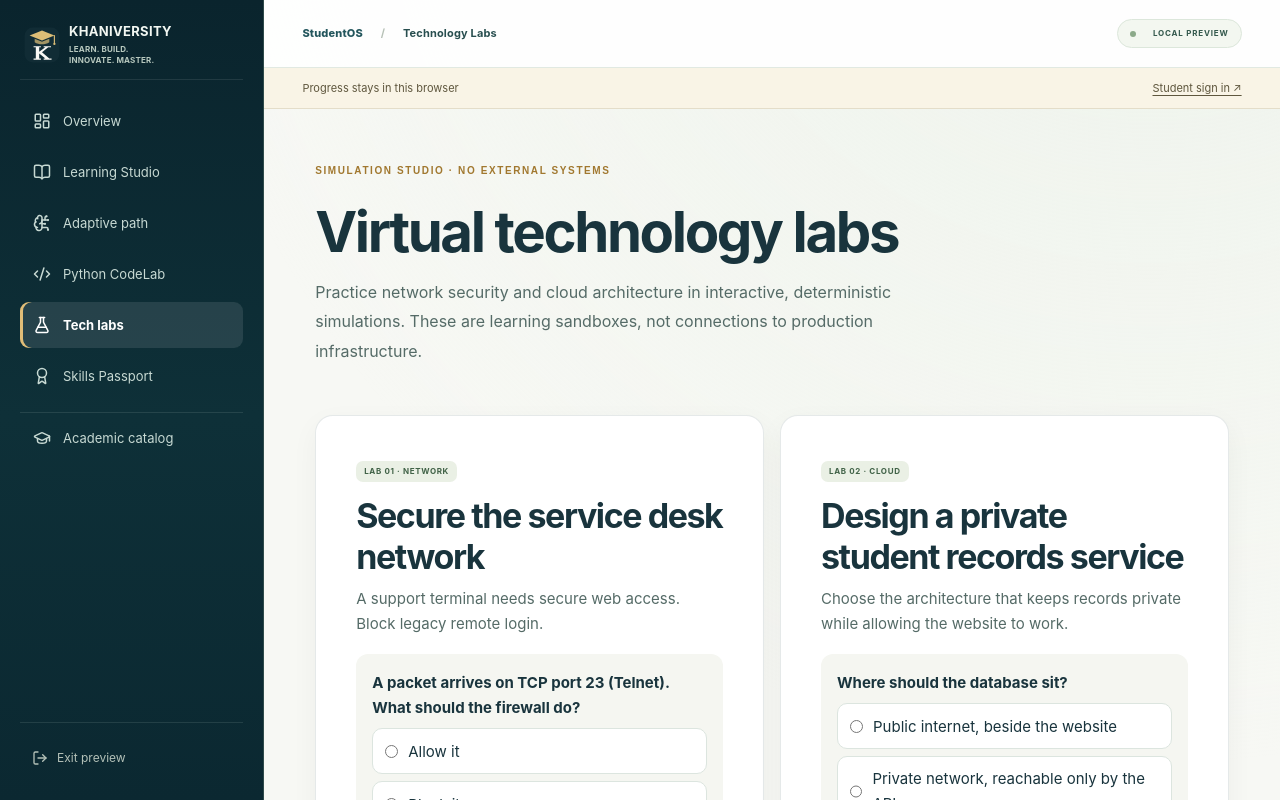
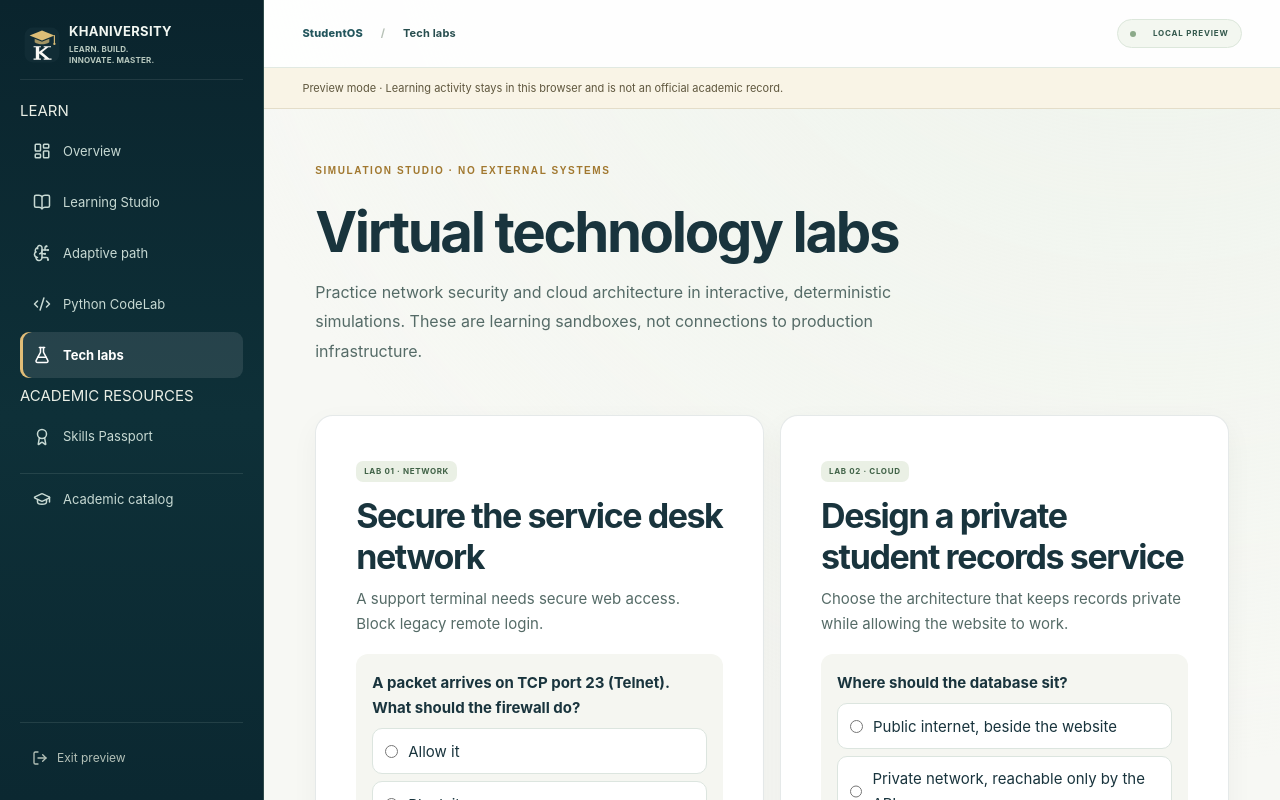
Before and after one commit to KuduKhan/khaniversity-platform, a Next.js app: page /preview/labs in a window 1280 px wide. Shown: the top 800 px of the page. Built offline with nearby package versions, Linux system fonts and the light colour scheme.

Commit message:
refactor(navigation): unify destinations, remove redundant controls, clarify workspace hierarchy

```diff
--- a/src/components/student-shell.tsx
+++ b/src/components/student-shell.tsx
@@ -26,74 +26,46 @@ export function StudentShell({
   staff?: boolean;
 }) {
   const base = preview ? "/preview" : "";
+  // A single route registry owns destination labels, icons, and active states.
+  const learningLinks = [
+    { key: "dashboard", label: "Overview", href: base + "/dashboard", icon: LayoutDashboard },
+    { key: "lesson", label: "Learning Studio", href: base + "/learn/cs101/computational-thinking", icon: BookOpen },
+    { key: "diagnostic", label: "Adaptive path", href: base + "/path", icon: BrainCircuit },
+    { key: "codelab", label: "Python CodeLab", href: base + "/codelab", icon: Code2 },
+    { key: "labs", label: "Tech labs", href: base + "/labs", icon: FlaskConical },
+  ];
+  const recordLinks = [
+    ...(!preview ? [{ key: "community", label: "Peer learning", href: "/community", icon: Users }] : []),
+    { key: "passport", label: "Skills Passport", href: base + "/passport", icon: Award },
+    ...(!preview ? [{ key: "transcript", label: "Academic record", href: "/transcript", icon: ScrollText }] : []),
+    { key: "catalog", label: "Academic catalog", href: "/catalog", icon: GraduationCap },
+  ];
+  const currentTitle =
+    [...learningLinks, ...recordLinks].find((link) => link.key === active)?.label ??
+    (active === "admin" ? "Academic operations" : active === "credentials" ? "Credentials" : "Overview");
+
   return (
     <div className="student-shell">
       <WorkspaceNavigation preview={preview}>
         <nav aria-label="Student navigation">
-          <Link
-            aria-current={active === "dashboard" ? "page" : undefined}
-            href={`${base}/dashboard`}
-          >
-            <LayoutDashboard size={18} />
-            Overview
-          </Link>
-          <Link
-            aria-current={active === "lesson" ? "page" : undefined}
-            href={`${base}/learn/cs101/computational-thinking`}
-          >
-            <BookOpen size={18} /> Learning Studio
-          </Link>
-          <Link
-            aria-current={active === "diagnostic" ? "page" : undefined}
-            href={`${base}/path`}
-          >
-            <BrainCircuit size={18} /> Adaptive path
-          </Link>
-          <Link
-            aria-current={active === "codelab" ? "page" : undefined}
-            href={`${base}/codelab`}
-          >
-            <Code2 size={18} /> Python CodeLab
-          </Link>
-          <Link
-            aria-current={active === "labs" ? "page" : undefined}
-            href={`${base}/labs`}
-          >
-            <FlaskConical size={18} /> Tech labs
-          </Link>
-          {!preview && (
-            <Link
-              aria-current={active === "community" ? "page" : undefined}
-              href="/community"
-            >
-              <Users size={18} /> Peer learning
+          <span className="workspace-nav-caption" aria-hidden="true">LEARN</span>
+          {learningLinks.map(({ key, label, href, icon: Icon }) => (
+            <Link key={key} href={href} aria-current={active === key ? "page" : undefined}>
+              <Icon size={18} aria-hidden="true" /> {label}
             </Link>
-          )}
-          <Link
-            aria-current={active === "passport" ? "page" : undefined}
-            href={`${base}/passport`}
-          >
-            <Award size={18} /> Skills Passport
-          </Link>
-          {!preview && (
-            <Link
-              aria-current={active === "transcript" ? "page" : undefined}
-              href="/transcript"
-            >
-              <ScrollText size={18} /> Academic record
+          ))}
+          <span className="workspace-nav-caption" aria-hidden="true">ACADEMIC RESOURCES</span>
+          {recordLinks.map(({ key, label, href, icon: Icon }) => (
+            <Link key={key} href={href} className={key === "catalog" ? "catalog-nav-link" : undefined}
+              aria-current={active === key ? "page" : undefined}>
+              <Icon size={18} aria-hidden="true" /> {label}
             </Link>
-          )}
-          <Link className="catalog-nav-link" href="/catalog">
-            <GraduationCap size={18} /> Academic catalog
-          </Link>
+          ))}
           {!preview && staff && (
             <div className="nav-group" role="group" aria-label="Administration">
               <span className="nav-group-label">Administration</span>
-              <Link
-                aria-current={active === "admin" ? "page" : undefined}
-                href="/admin"
-              >
-                <GraduationCap size={18} /> Academic operations
+              <Link aria-current={active === "admin" ? "page" : undefined} href="/admin">
+                <GraduationCap size={18} aria-hidden="true" /> Academic operations
               </Link>
             </div>
           )}
@@ -123,38 +95,16 @@ export function StudentShell({
         <header className="workspace-header">
           <span>
             <Link className="workspace-breadcrumb" href={`${base}/dashboard`}>StudentOS</Link> <span className="slash">/</span>{" "}
-            {(
-              {
-                lesson: "Learning Studio",
-                diagnostic: "Adaptive Path",
-                codelab: "Python CodeLab",
-                labs: "Technology Labs",
-                passport: "Skills Passport",
-                transcript: "Academic Record",
-                community: "Peer Learning",
-                credentials: "Credentials",
-                admin: "Academic Operations",
-              } as Record<string, string>
-            )[active] || "Overview"}
+            {currentTitle}
           </span>
           <span className="workspace-status">
             <span className="live-dot" />
             {preview ? "LOCAL PREVIEW" : "STUDENT PORTAL"}
           </span>
-          {!preview && (
-            <form
-              className="mobile-signout"
-              action="/auth/signout"
-              method="post"
-            >
-              <button className="header-signout">Sign out</button>
-            </form>
-          )}
         </header>
         {preview && (
           <div className="preview-banner">
-            Progress stays in this browser
-            <Link href="/signin">Student sign in ↗</Link>
+            Preview mode · Learning activity stays in this browser and is not an official academic record.
           </div>
         )}
         <main id="main">{children}</main>
```
